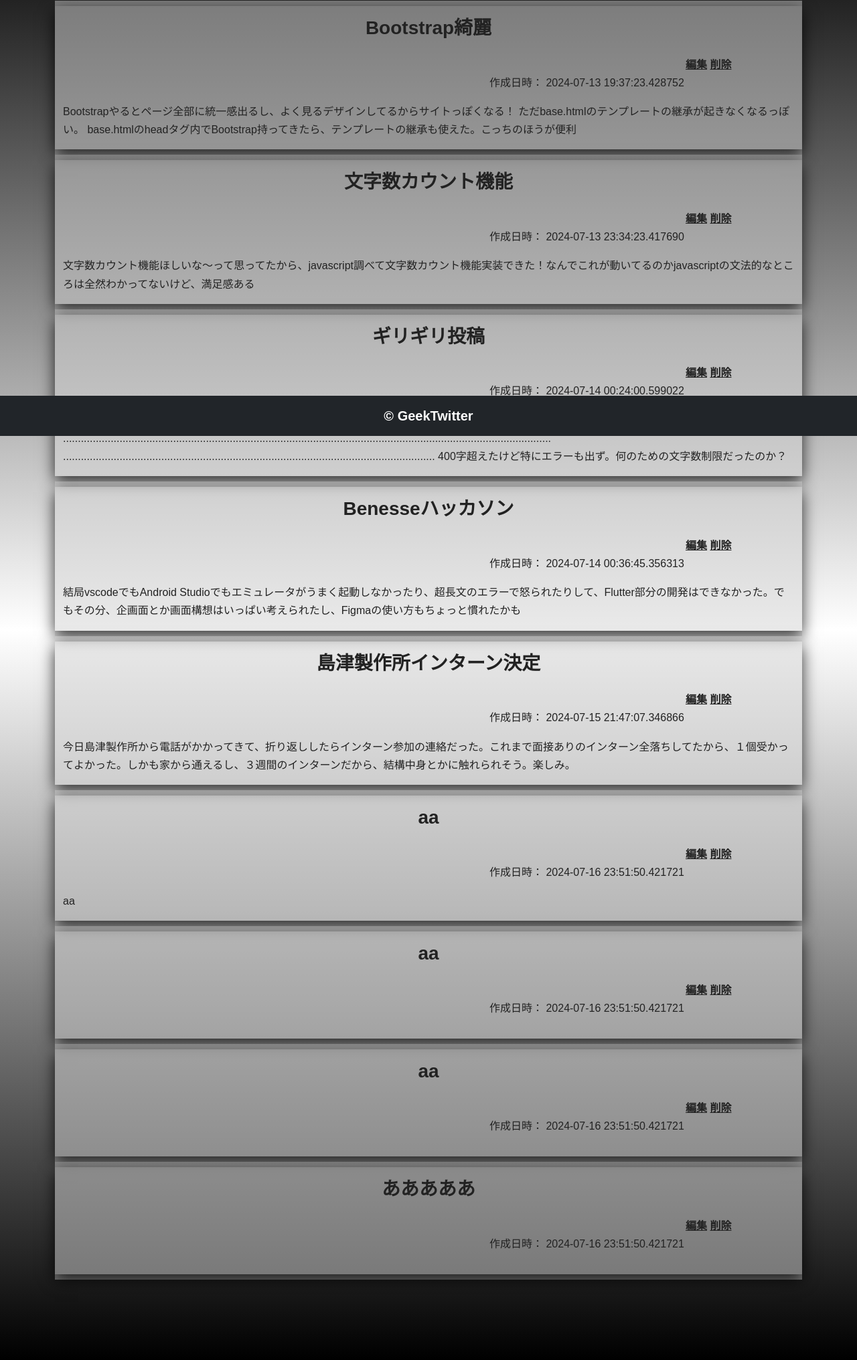
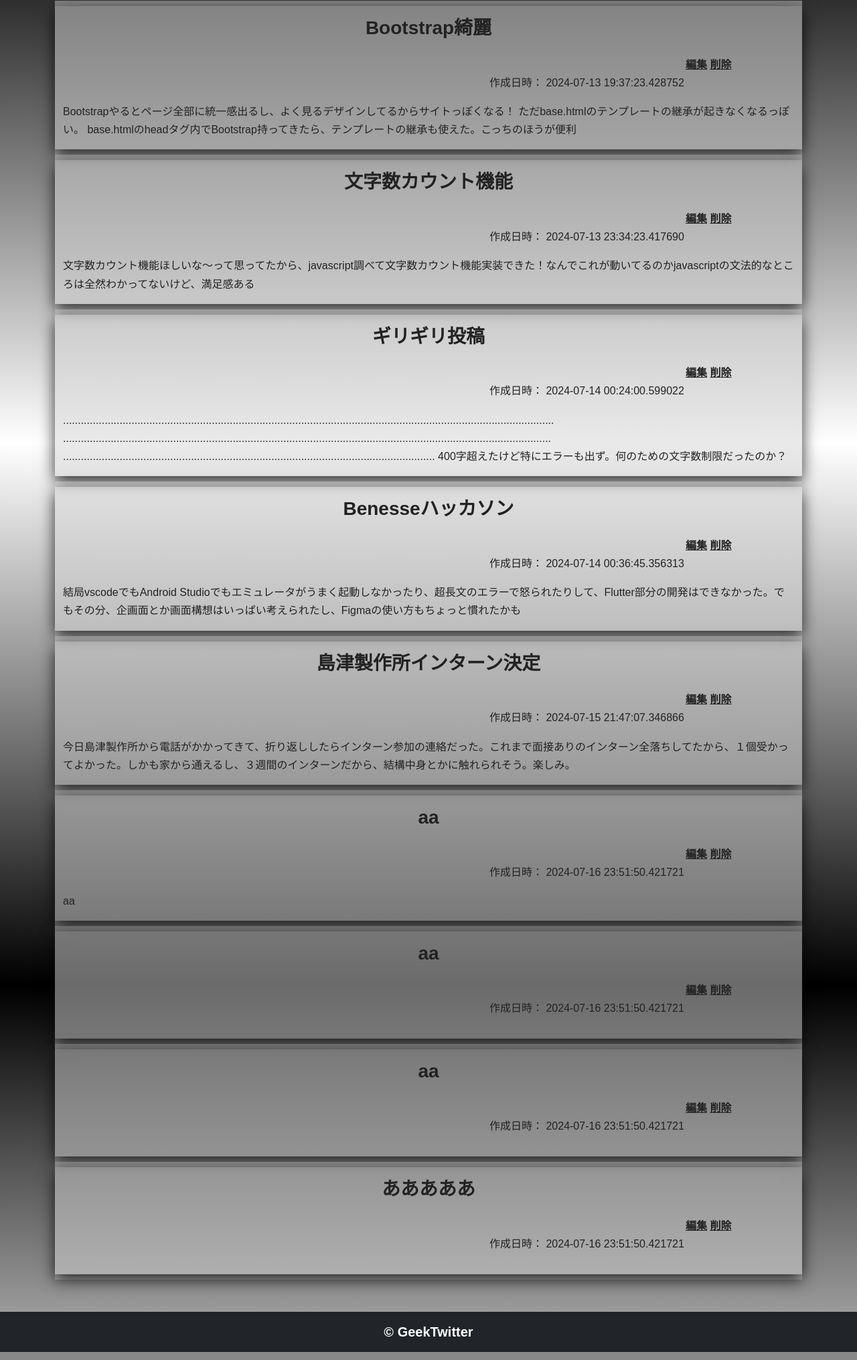
Before and after one commit to BannoTaichi/GeekTwitter, a Flask app: page /index in a window 1280 px wide. Shown: the part 149-2180 px from the top of the page at 67% size. Run offline with Flask 3, Linux system fonts and the light colour scheme; a user stored in the database is signed in; some libraries are stand-ins or nearby versions.

Commit message:
Change footer and background

```diff
--- a/templates/base.html
+++ b/templates/base.html
@@ -14,12 +14,12 @@
             --body: rgb(248, 248, 248);
             --box-shadow: 0 8px 22px rgba(0, 0, 0, 0.8);
         }body{
+            height: 1500px;
             margin-bottom: 120px;
+            padding-bottom: 120px;
             padding-top: 80px;
-            background-color: var(--body);
             font-family: "Sora", sans-serif;
             line-height: 1.7;
-            color: var(--dark);
             background: linear-gradient(black, white, black);
         }a, h3{
             color: var(--dark);
@@ -105,8 +105,8 @@
         {% endblock %}
     </div>
     <!-- footer -->
-    <footer class="d-flex justify-content-center fixed-bottom bg-dark text-white">
-        <div class="footer"><b>© GeekTwitter</b></div>
+    <footer class="d-flex justify-content-center bg-dark text-white footer my-5">
+        <div><b>© GeekTwitter</b></div>
     </footer>
 </body>
 </html>
```
Also changed, not shown: instance/test.db.
